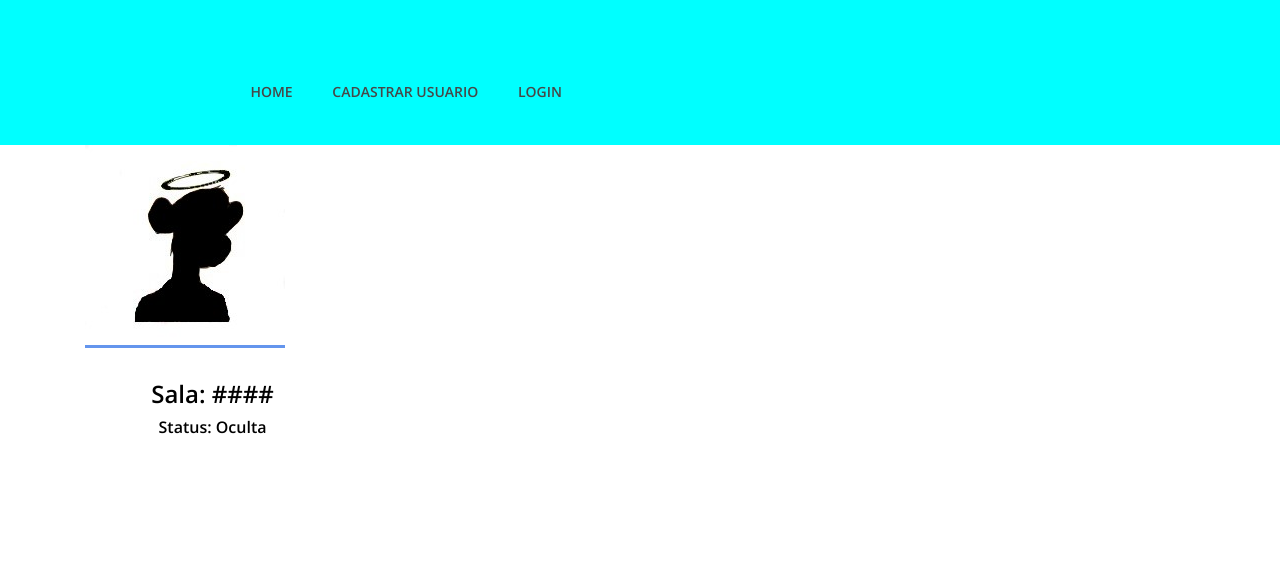
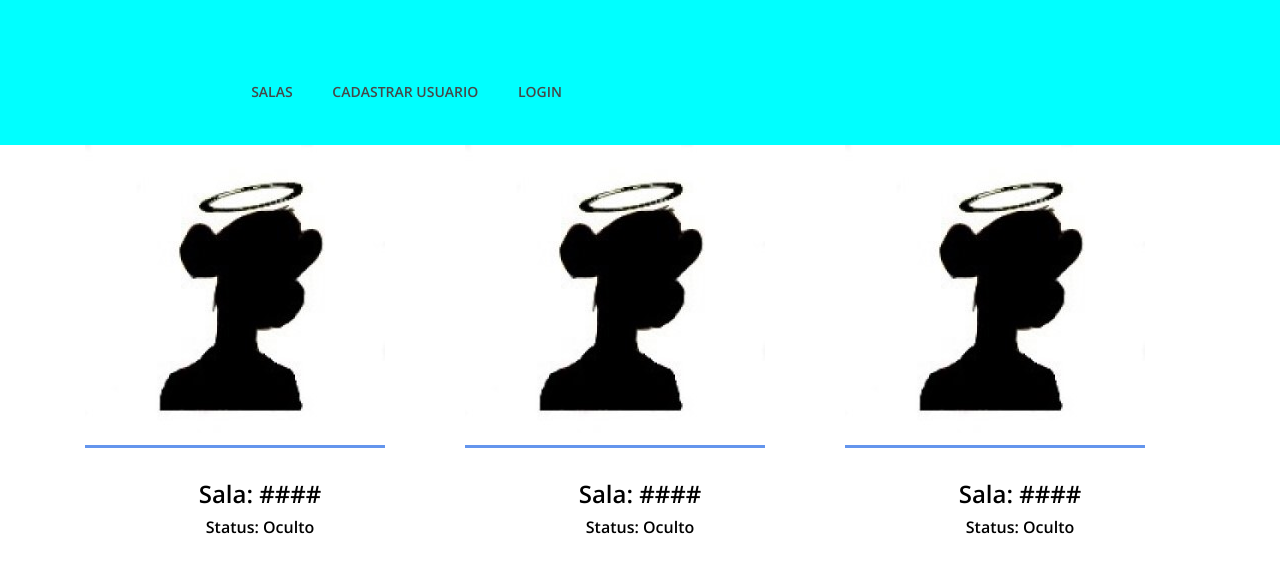
Before and after one commit to Rodrigodante11/amigo_secreto_web_django, a Django app: page / in a window 1280 px wide. Shown: the top 587 px of the page. Run offline with Django 3.2, Linux system fonts and the light colour scheme; some libraries are stand-ins or nearby versions.

Commit message:
colocando opcao de sala no header

```diff
--- a/templates/amigos/index.html
+++ b/templates/amigos/index.html
@@ -14,13 +14,37 @@
         <div class="container">
             <div class="row">
                 <!-- Single Best Receipe Area -->
-                <div id="amigo" class="col-12 col-sm-6 col-lg-3">
-                    <div class="single-best-receipe-area mb-30">
-                        <img  src="http://127.0.0.1:8000/static/img/bg-img/nfts/oculto.jpg" alt="">
+                <div id="amigo1" class="col-12 col-sm-8 col-lg-4">
+                    <div class="single-best-receipe-area mb-50">
+                        <img  src="{% static 'img/bg-img/nfts/oculto.jpg' %}" alt="">
 
                         <div class="receipe-content">
                             <h4>Sala: ####</h4>
-                            <h6>Status: Oculta</h6>
+                            <h6>Status: Oculto</h6>
+                        </div>
+                    </div>
+                </div>
+
+                <!-- Single Best Receipe Area -->
+                <div id="amigo2" class="col-12 col-sm-8 col-lg-4">
+                    <div class="single-best-receipe-area mb-50">
+                        <img  src="{% static 'img/bg-img/nfts/oculto.jpg' %}" alt="">
+
+                        <div class="receipe-content">
+                            <h4>Sala: ####</h4>
+                            <h6>Status: Oculto</h6>
+                        </div>
+                    </div>
+                </div>
+
+                <!-- Single Best Receipe Area -->
+                <div id="amigo3" class="col-12 col-sm-8 col-lg-4">
+                    <div class="single-best-receipe-area mb-50">
+<!--                        <img  src="http://127.0.0.1:8000/static/img/bg-img/nfts/oculto.jpg" alt="">-->
+                        <img  src="{% static 'img/bg-img/nfts/oculto.jpg' %}" alt="">
+                        <div class="receipe-content">
+                            <h4>Sala: ####</h4>
+                            <h6>Status: Oculto</h6>
                         </div>
                     </div>
                 </div>
--- a/templates/partials/_menu.html
+++ b/templates/partials/_menu.html
@@ -25,7 +25,7 @@
                             <!-- Nav Start -->
                             <div id="opcoes" class="classynav">
                                 <ul>
-                                    <li><a href="{% url 'index' %}">Home</a></li>
+                                    <li><a href="{% url 'index' %}">Salas</a></li>
                                     {% if user.is_authenticated %}
                                     <li><a href="{% url 'cadastrar_amigo' %}">Cadastrar Amigo</a></li>
                                     <li><a href="{% url 'dashboard' %}">Meus Amigos</a></li>
```
Also changed, not shown: amigo_secreto/static/img/bg-img/nfts/oculto.jpg (added), amigo_secreto/static/img/bg-img/nfts/oculto.png (deleted), static/img/bg-img/nfts/oculto.png (deleted).
